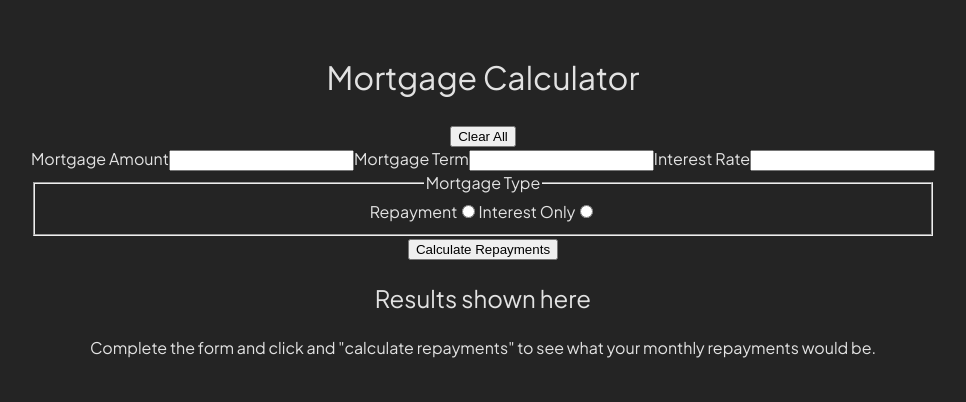
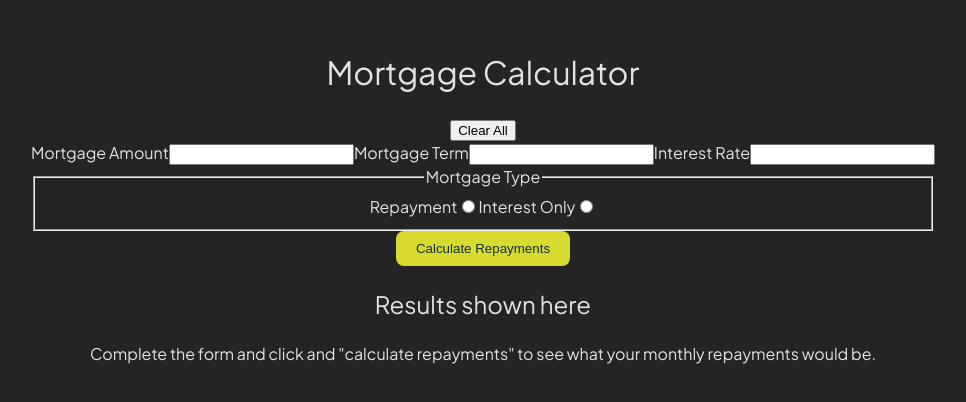
Before and after one commit to bradleyfowler/mortgage-repayment-calculator, a React (Vite) app: page / in a window 1280 px wide. Shown: the part 196-598 px from the top of the page, without its empty margins (157-1123 px from the left). Built offline with nearby package versions, Linux system fonts and the light colour scheme.

Commit message:
feat: style the button

```diff
--- /dev/null
+++ b/src/components/Button.css
@@ -0,0 +1,8 @@
+.button {
+  background-color: hsl(61, 70%, 52%);
+  color: hsl(202, 55%, 16%);
+  padding: 10px 20px;
+  border: none;
+  border-radius: 8px;
+  cursor: pointer;
+}
--- a/src/components/Button.tsx
+++ b/src/components/Button.tsx
@@ -1,7 +1,9 @@
+import "./Button.css";
+
 interface ButtonProps {
   label: string;
 }
 
 export default function Button({ label }: ButtonProps) {
-  return <button>{label}</button>;
+  return <button className="button">{label}</button>;
 }
```
